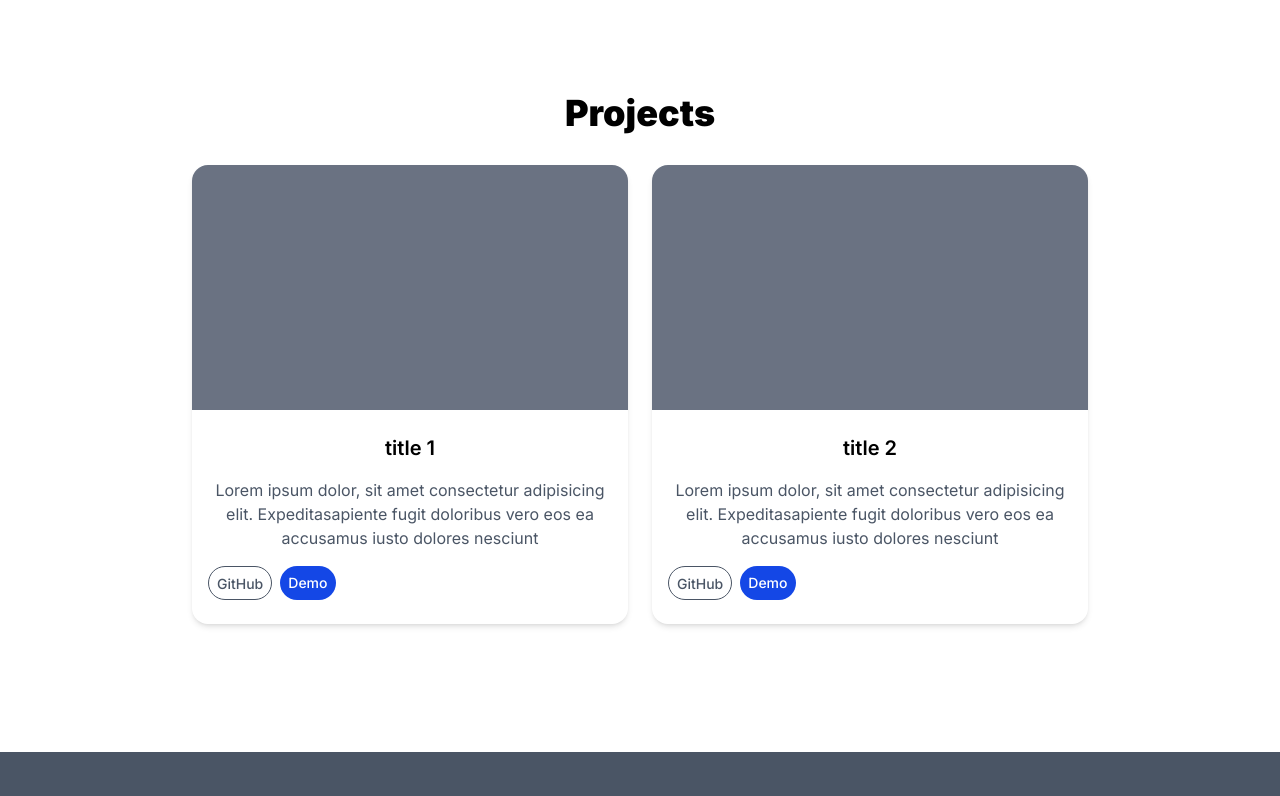
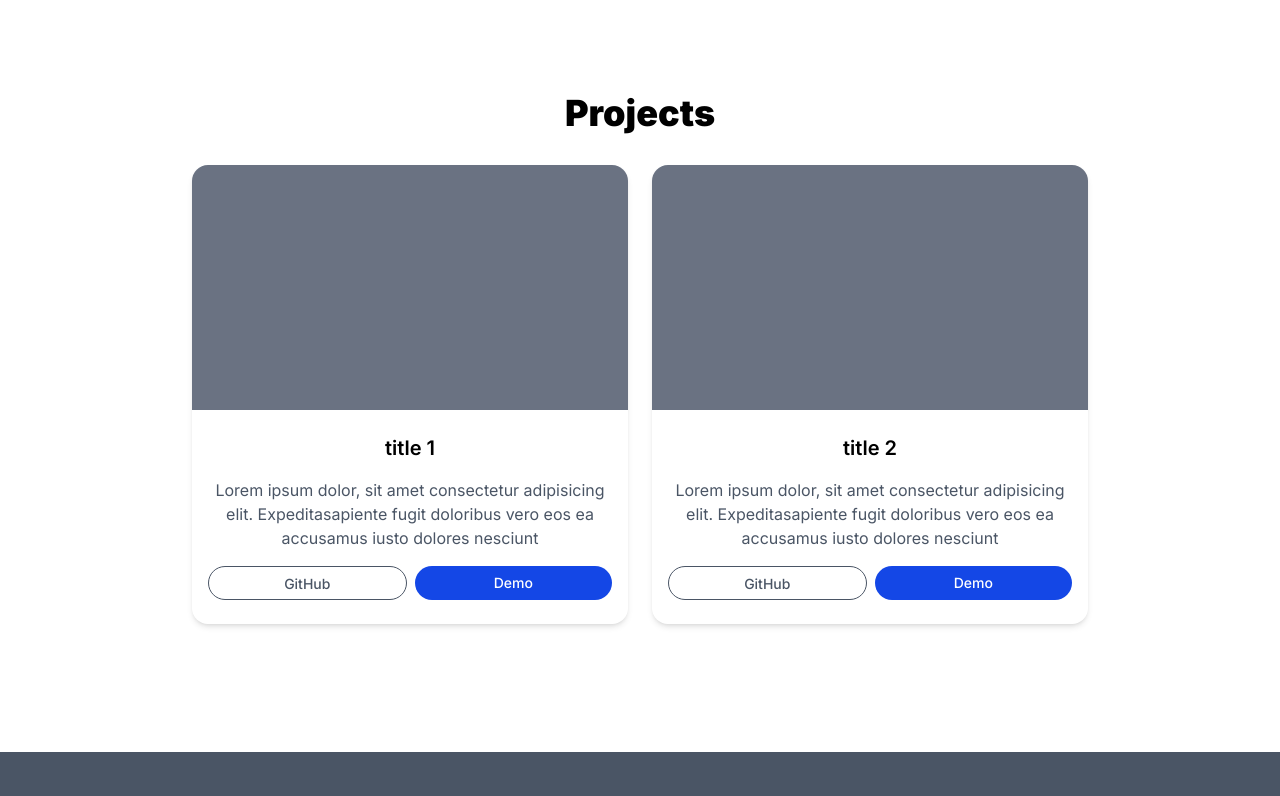
Before and after one commit to ayarmkt/portfolio-nuxt, a Nuxt app: page / in a window 1280 px wide. Shown: the part 1640-2436 px from the top of the page. Built offline with nearby package versions, Linux system fonts and the light colour scheme.

Commit message:
refactor: :art: updated button

```diff
--- a/app/components/Button.vue
+++ b/app/components/Button.vue
@@ -30,11 +30,10 @@ const variantClass = {
 </script>
 
 <template>
-  <!-- w-full -->
   <component
     :is="is"
     :to="link"
-    class="rounded-full"
+    class="rounded-full text-center"
     :class="[
       variantClass[variant].button,
       {
@@ -43,7 +42,6 @@ const variantClass = {
       },
     ]"
   >
-    <!-- flex justify-center -->
     <Typo
       tag="span"
       variant="text-xs"
--- a/app/components/Projects.vue
+++ b/app/components/Projects.vue
@@ -34,13 +34,19 @@ const projects = [
           <Typo tag="p" variant="text-small" class="text-center">
             {{ project.text }}
           </Typo>
-          <div class="flex gap-x-2">
+          <div class="flex gap-x-2 w-full">
             <Button
               label="GitHub"
               :link="project.github"
               variant="outline"
+              class="w-full"
             ></Button>
-            <Button label="Demo" :link="project.demo" variant="blue"></Button>
+            <Button
+              label="Demo"
+              :link="project.demo"
+              variant="blue"
+              class="w-full"
+            ></Button>
           </div>
         </div>
       </li>
```
